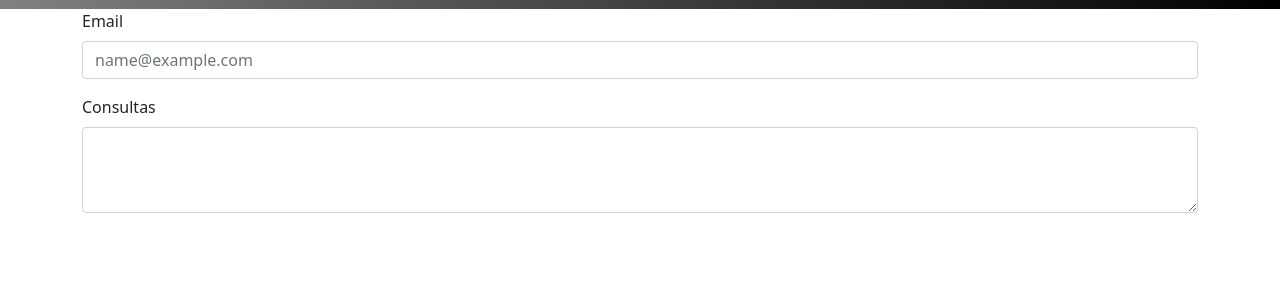
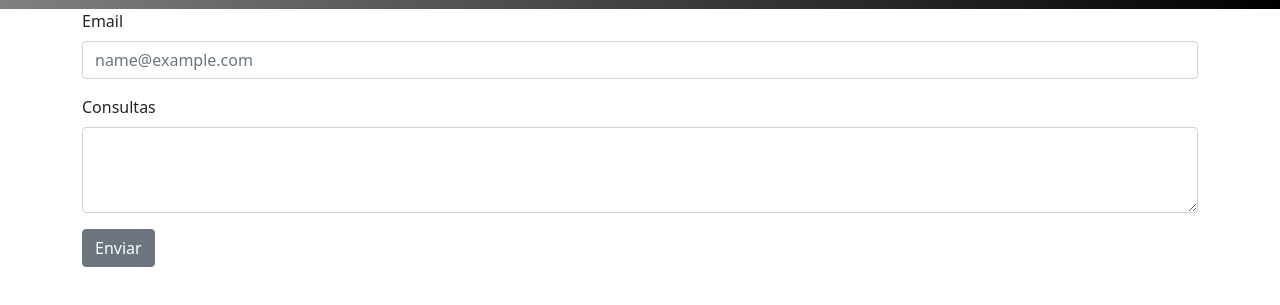
Before and after one commit to maxifer/proyecto-growshop, a plain HTML site: page contacto.html in a window 1280 px wide. Shown: the part 85-390 px from the top of the page. Drawn offline with nearby package versions, Linux system fonts and the light colour scheme.

Commit message:
modificacion formulario

```diff
--- a/contacto.html
+++ b/contacto.html
@@ -62,6 +62,9 @@
     <label for="exampleFormControlTextarea1" class="form-label">Consultas</label>
     <textarea class="form-control" id="exampleFormControlTextarea1" rows="3"></textarea>
   </div>
+  <div>
+    <input class="btn btn-secondary" type="submit" value="Enviar">
+  </div>
 </div>
 </section>
 
```
